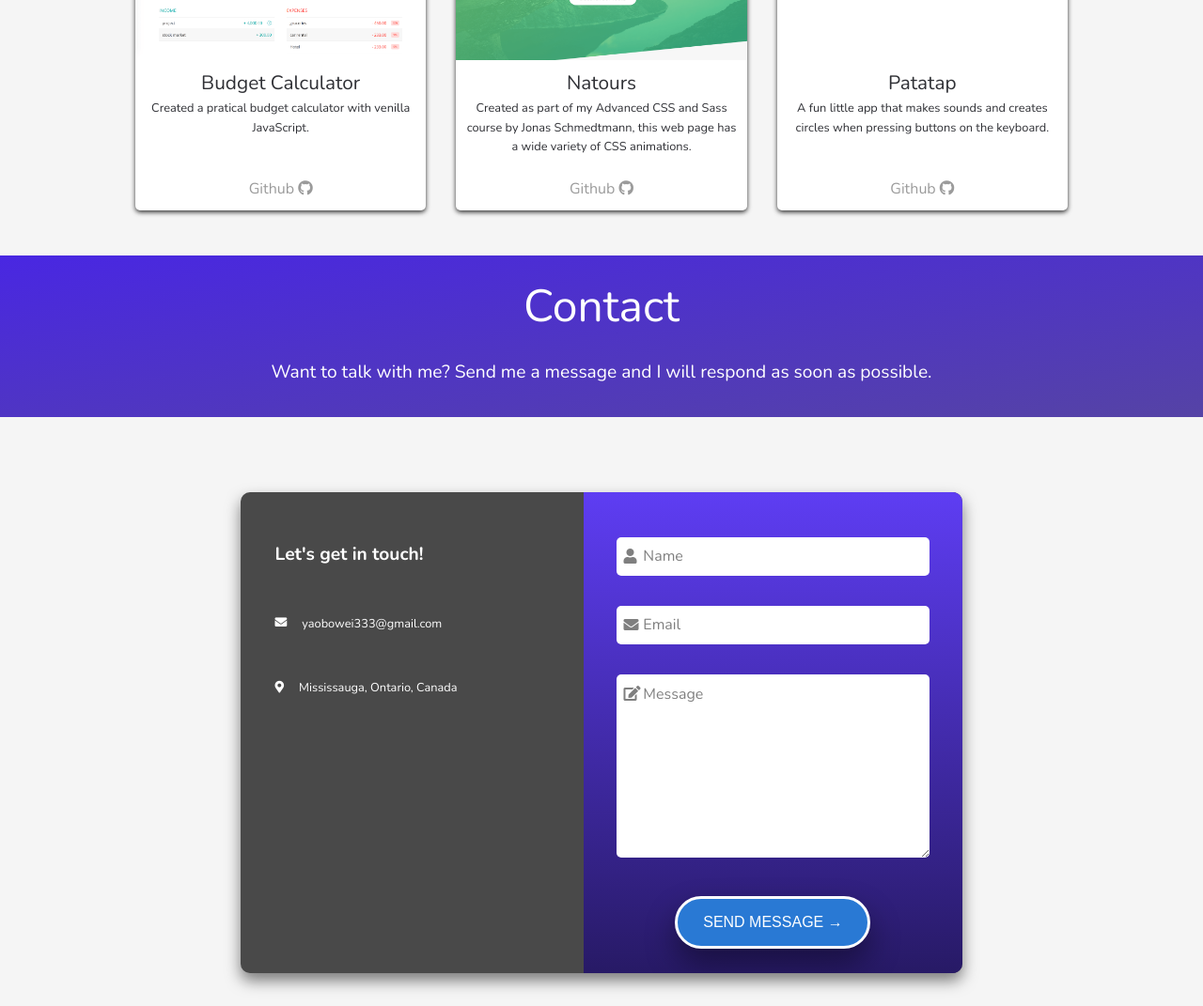
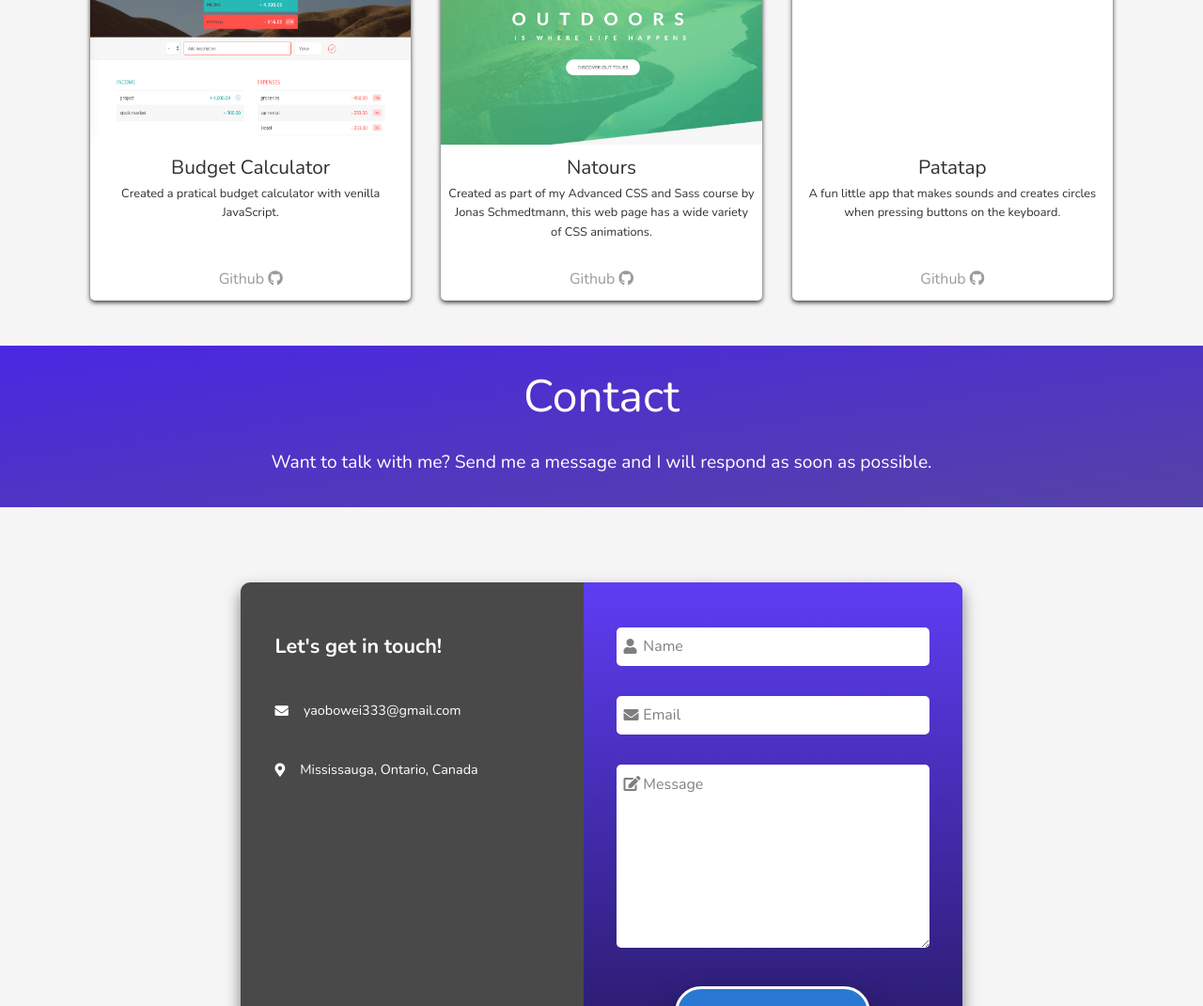
Before and after one commit to AlexGithubbb/AlexGithubbb.github.io, a website: page index.html in a window 1280 px wide. Shown: the part 2422-3493 px from the top of the page at 94% size. Drawn offline with nearby package versions, Linux system fonts and the light colour scheme.

Commit message:
update style

```diff
--- a/sass/_components.scss
+++ b/sass/_components.scss
@@ -499,7 +499,7 @@
   margin: 0 auto;
   .card{
     width: calc(100% / 3 - 2rem);
-    height: 20rem;
+    height: 23rem;
     border-radius: 5px;
     overflow: hidden;
     margin: 1rem;
@@ -527,7 +527,7 @@
 
     &-thumbnail{
       width: 100%;
-      height: 50%;
+      height: 55%;
        @media only screen and (max-width: $phone){
          height: 60%;
       }
@@ -538,7 +538,7 @@
     }
 
     &-description{
-      height: 50%;
+      height: 45%;
       font-weight: 300;
       text-align: center;
       padding: .5rem;
@@ -573,7 +573,7 @@
         color: #2979d4;
       }
       @media only screen and(max-width:$phone){
-        bottom: 1.1rem;
+        bottom: 2rem;
       }
     }
 
@@ -623,7 +623,7 @@
       left: 10%;
 
       color: #fff;
-      font-size: .8rem;
+      font-size: .9rem;
 
       @media only screen and (max-width: $ipad-pro){
       width: 90%;
@@ -632,7 +632,7 @@
     &-group{
       width: 100%;
       display: flex;
-      margin-bottom: 3rem;
+      margin-bottom: 2.5rem;
       align-items: center;
       @media only screen and (max-width: $ipad){
         margin-bottom: 2rem;
--- a/sass/_layout.scss
+++ b/sass/_layout.scss
@@ -26,7 +26,7 @@
 .section-portfolio{
   margin: 0 auto;
   max-width: 80rem;
-  padding: 2rem 8rem;
+  padding: 2rem 5rem;
   @media only screen and (max-width: $ipad-pro){
       padding: 1.5rem;
     }
```
Also changed, not shown: css/style.css.
